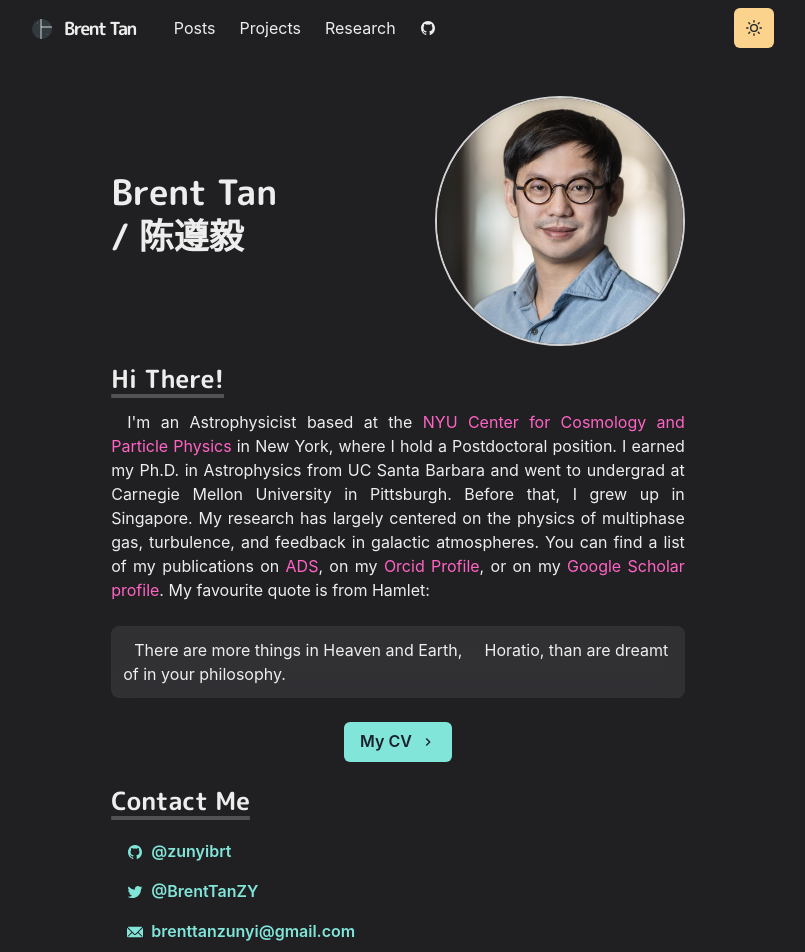
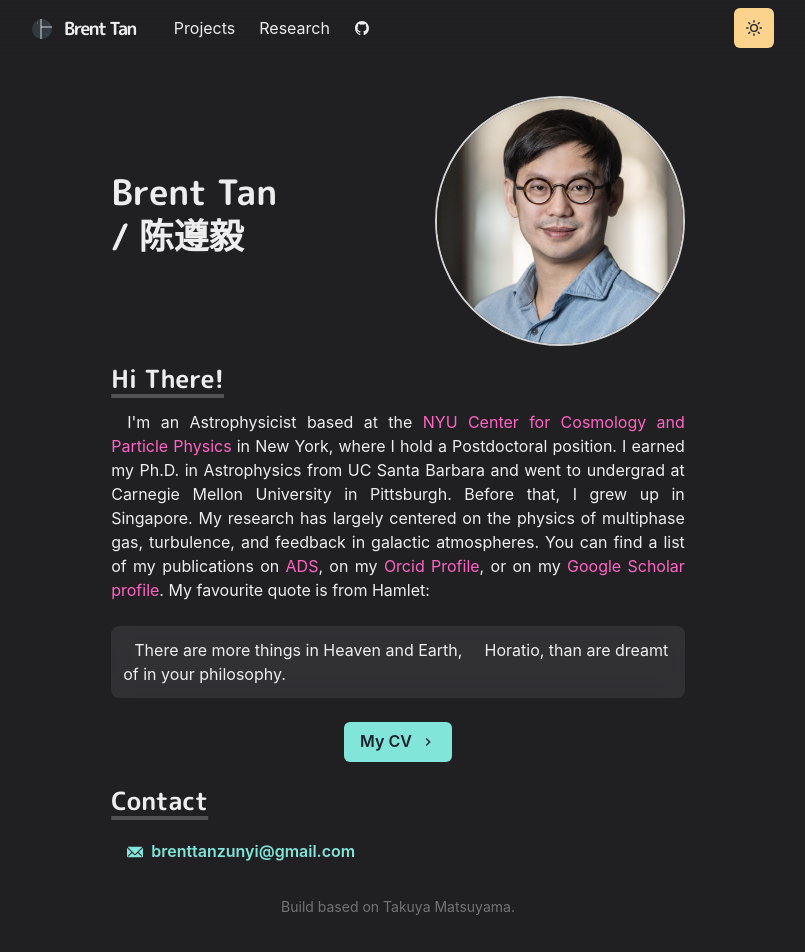
Before and after one commit to zunyibrt/zunyibrt.github.io, a Next.js app: page / in a window 1280 px wide. Shown: the top 952 px of the page, without its empty margins (242-1047 px from the left). Built offline with nearby package versions, Linux system fonts and the light colour scheme.

Commit message:
Remove posts and streamline contact

```diff
--- a/components/navbar.js
+++ b/components/navbar.js
@@ -77,9 +77,9 @@ const LinkItem = ({ href, path, target, children, ...props }) => {
             flexGrow={1}
             mt={{ base: 4, md: 0 }}
           >
-            <LinkItem href="/writing" path={path}>
+            {/* <LinkItem href="/writing" path={path}>
               Posts
-            </LinkItem>
+            </LinkItem>   */}
             <LinkItem href="/papers" path={path}>
               Projects
             </LinkItem>
--- a/pages/index.js
+++ b/pages/index.js
@@ -203,10 +203,10 @@ const Page = () => {
         </Box> */}
 
         <Heading as="h3" variant="section-title">
-          Contact Me
+          Contact
         </Heading>
         <List>
-          <ListItem>
+          {/* <ListItem>
             <Link href="https://github.com/zunyibrt" target="_blank">
               <Button
                 variant="ghost"
@@ -216,8 +216,8 @@ const Page = () => {
                 @zunyibrt
               </Button>
             </Link>
-          </ListItem>
-          <ListItem>
+          </ListItem> */}
+          {/* <ListItem>
             <Link href="https://twitter.com/BrentTanZY" target="_blank">
               <Button
                 variant="ghost"
@@ -227,7 +227,7 @@ const Page = () => {
                 @BrentTanZY
               </Button>
             </Link>
-          </ListItem>
+          </ListItem> */}
           <ListItem>
             <Link href="mailto:brenttanzunyi@gmail.com" target="_blank">
               <Button
```
